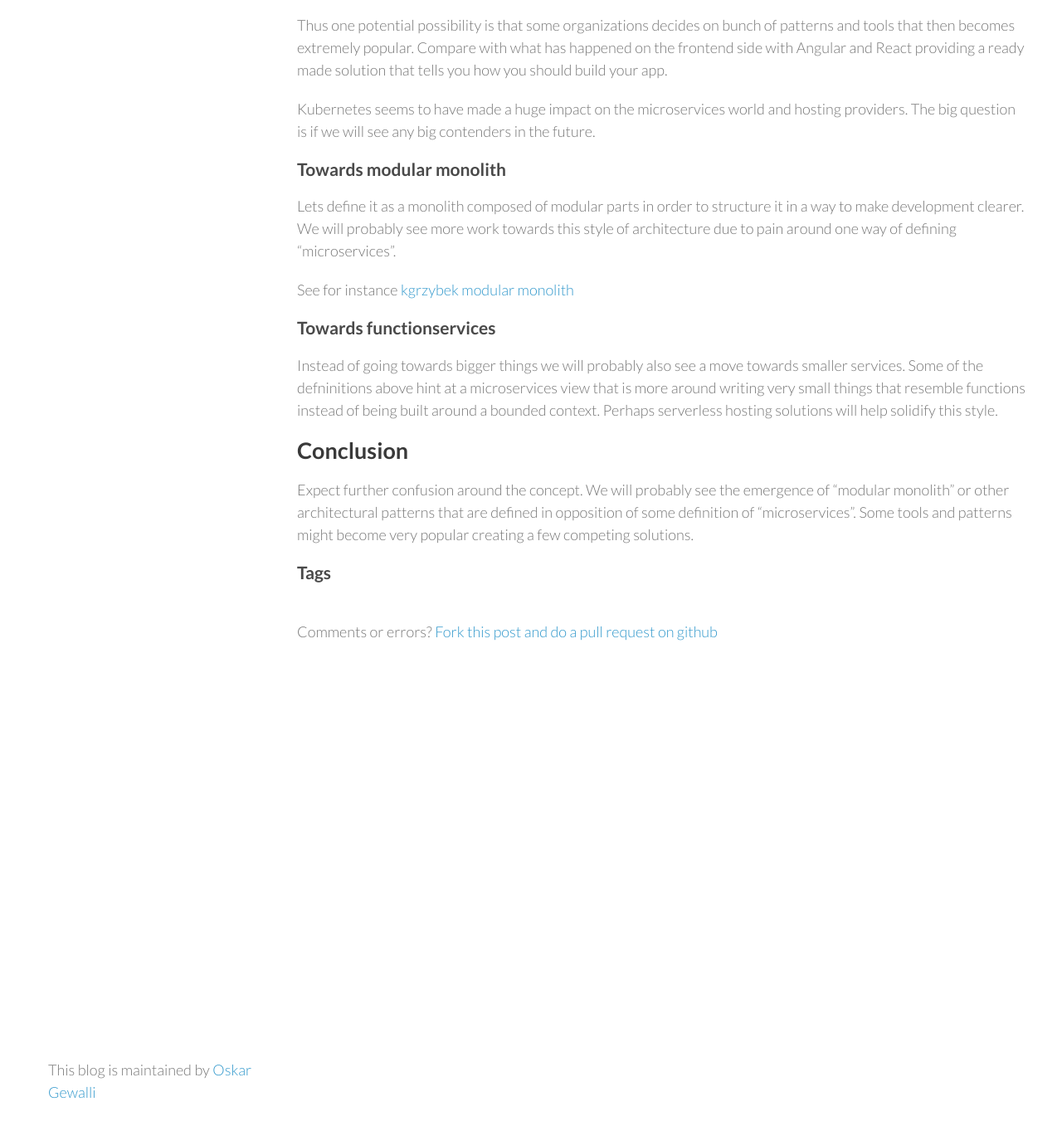
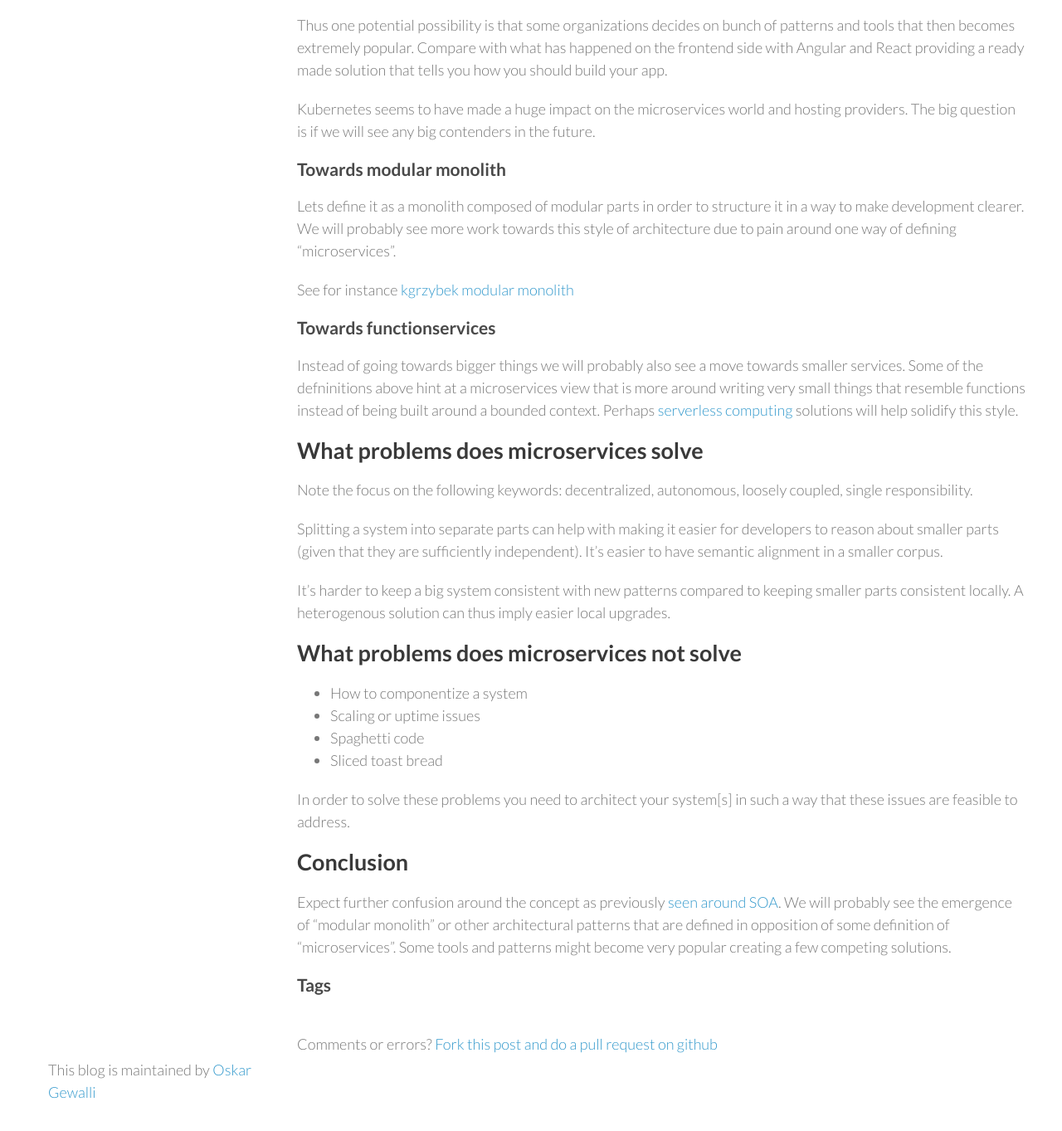
Before and after one commit to wallymathieu/assertfail, a Jekyll site: the page built from _posts/2019-08-26-Is-there-microservices-or-is-it-an-architectural-dream-cloud.md, in a window 1280 px wide and 1400 px high, scrolled down 1712 px. Shown: the top 1363 px of the window at 83% size. Built offline with Jekyll 4.4.1, drawn with Linux system fonts in a browser that asks for light colours; nearby versions of some CDN libraries.

Commit message:
What problems does microservices solve? (#56)

```diff
--- a/_posts/2019-08-26-Is-there-microservices-or-is-it-an-architectural-dream-cloud.md
+++ b/_posts/2019-08-26-Is-there-microservices-or-is-it-an-architectural-dream-cloud.md
@@ -29,7 +29,7 @@ The characterization is that microservices are
 - loosely coupled
 - control all access to their data
 
-### [Sam Newman](https://www.oreilly.com/library/view/building-microservices/9781491950340/?_ga=2.66845933.273541594.1566813515-782116681.1564161587)
+### [Sam Newman](https://www.oreilly.com/library/view/building-microservices/9781491950340/)
 
 > Microservices are small, autonomous services that work together.
 
@@ -78,8 +78,25 @@ See for instance [kgrzybek modular monolith](https://github.com/kgrzybek/modular
 
 ### Towards functionservices
 
-Instead of going towards bigger things we will probably also see a move towards smaller services. Some of the defninitions above hint at a microservices view that is more around writing very small things that resemble functions instead of being built around a bounded context. Perhaps serverless hosting solutions will help solidify this style.
+Instead of going towards bigger things we will probably also see a move towards smaller services. Some of the defninitions above hint at a microservices view that is more around writing very small things that resemble functions instead of being built around a bounded context. Perhaps [serverless computing](https://en.wikipedia.org/wiki/Serverless_computing) solutions will help solidify this style.
+
+## What problems does microservices solve
+
+Note the focus on the following keywords: decentralized, autonomous, loosely coupled, single responsibility.
+
+Splitting a system into separate parts can help with making it easier for developers to reason about smaller parts (given that they are sufficiently independent). It's easier to have semantic alignment in a smaller corpus.
+
+It's harder to keep a big system consistent with new patterns compared to keeping smaller parts consistent locally. A heterogenous solution can thus imply easier local upgrades.
+
+## What problems does microservices not solve
+
+- How to componentize a system
+- Scaling or uptime issues
+- Spaghetti code
+- Sliced toast bread
+
+In order to solve these problems you need to architect your system\[s\] in such a way that these issues are feasible to address.
 
 ## Conclusion
 
-Expect further confusion around the concept. We will probably see the emergence of "modular monolith" or other architectural patterns that are defined in opposition of some definition of "microservices". Some tools and patterns might become very popular creating a few competing solutions.
+Expect further confusion around the concept as previously [seen around SOA](https://martinfowler.com/bliki/ServiceOrientedAmbiguity.html). We will probably see the emergence of "modular monolith" or other architectural patterns that are defined in opposition of some definition of "microservices". Some tools and patterns might become very popular creating a few competing solutions.
```
